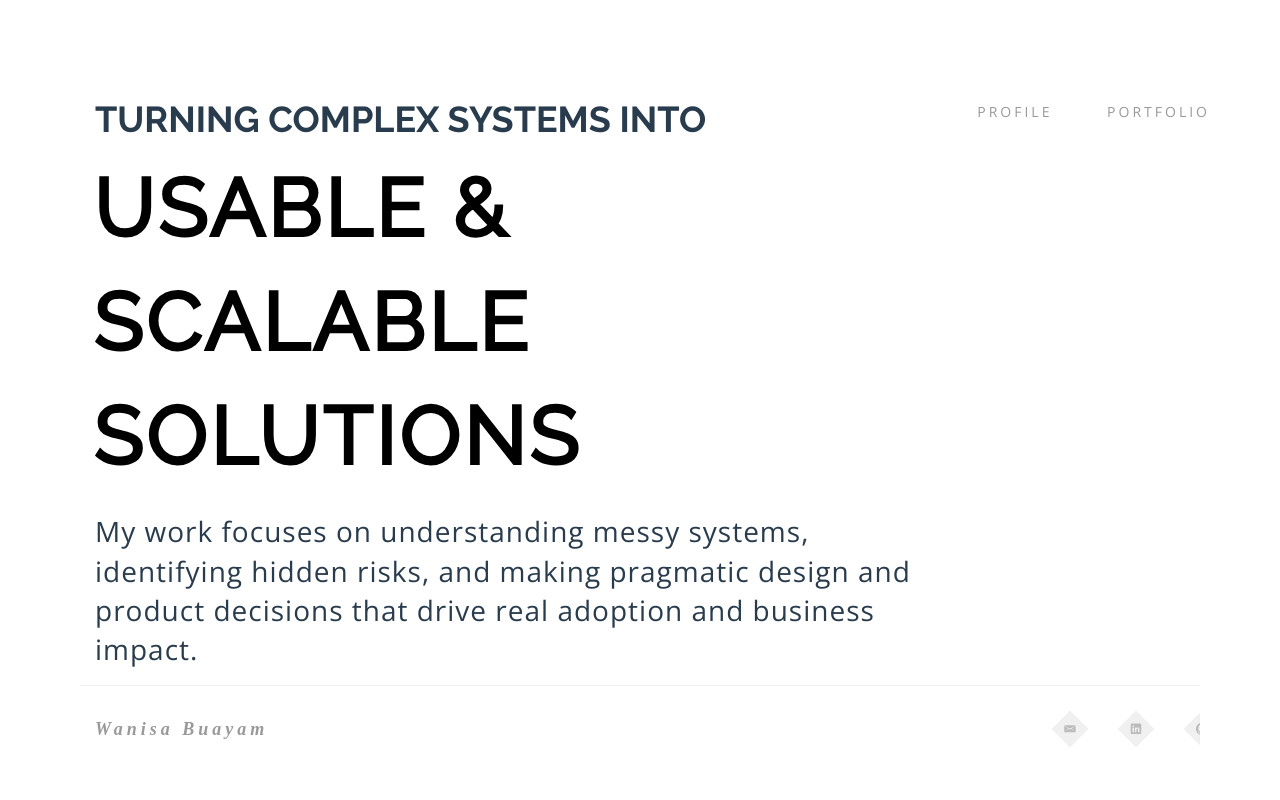
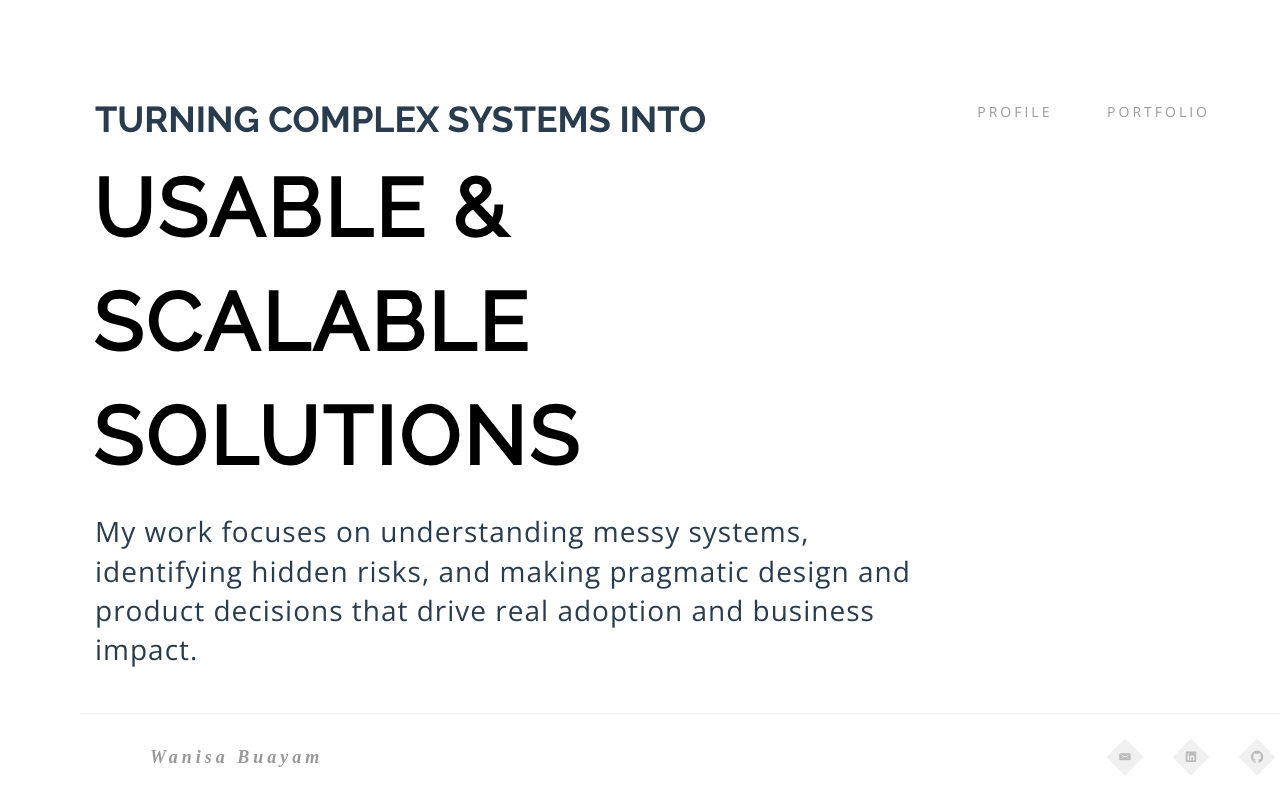
Before and after one commit to bywanisa/bywanisa.github.io, a plain HTML site: page index.html in a window 1280 px wide. Drawn offline with nearby package versions, Linux system fonts and the light colour scheme; files whose address does not match are found by name; a web font is replaced by a local one.

Commit message:
2026 - Index update

```diff
--- a/index.html
+++ b/index.html
@@ -76,7 +76,7 @@
           </div>
         </div>
 
-        <div class="footer section-block">
+        <div class="footer index-footer section-block">
           <div class="container">
             <div class="row">
               <div class="footer-title col-sm-6">
--- a/src/css/style-index.css
+++ b/src/css/style-index.css
@@ -178,6 +178,11 @@ body.section-show .section.active{
 	padding:30px 0;
 	background:#FFF;
 	border-top:solid 1px #F0F0F0;
+}
+.footer.index-footer {
+	position: fixed;
+	bottom: 0;
+	width: 100%;
 }
 .footer-title {
 	text-align: left;
```
